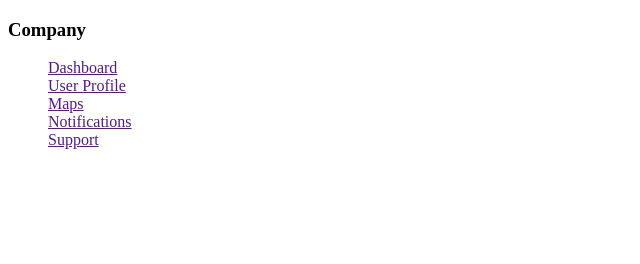
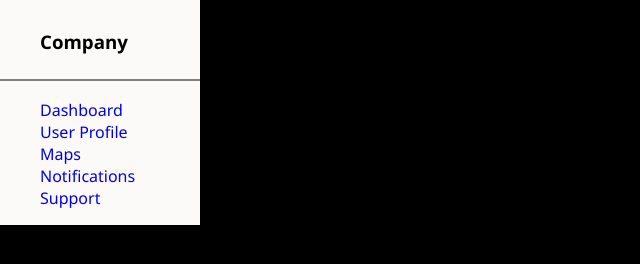
Before and after one commit to Zhenyalu/Exam_HTML_CSS_Zhenya_Luchko, a plain HTML site: page index.html in a window 1280 px wide. Shown: the whole page, without its empty margins (0-640 px from the left). Drawn offline with nearby package versions, Linux system fonts and the light colour scheme; files that its build step writes are made by us from their sources.

Commit message:
Sent font Segoe UI

```diff
--- a/index.html
+++ b/index.html
@@ -5,17 +5,17 @@
   <meta http-equiv="X-UA-Compatible" content="IE=edge">
   <meta name="viewport" content="width=device-width, initial-scale=1.0">
   <title>Document</title>
-  <link rel="stylesheet" href="style.css">
+  <link rel="stylesheet" href="css/style.css">
 </head>
 <body>
   <div class="navbar">
     <h3>Company</h3>
     <ul>
-      <a href=""><li>Dashboard</li></a>
-      <a href=""><li>User Profile</li></a>
-      <a href=""><li>Maps</li></a>
-      <a href=""><li>Notifications</li></a>
-      <a href=""><li>Support</li></a>
+      <a href="#"><li>Dashboard</li></a>
+      <a href="#"><li>User Profile</li></a>
+      <a href="#"><li>Maps</li></a>
+      <a href="#"><li>Notifications</li></a>
+      <a href="#"><li>Support</li></a>
     </ul>
   </div>
 
--- a/scss/_nav.scss
+++ b/scss/_nav.scss
@@ -1,3 +1,24 @@
+body{
+  background-color: #000;
+  margin: 0;
+  padding: 0;
+  font-family: 'Segoe UI';
+}
 a{
+  text-decoration: none;
+}
+li{
   list-style-type: none;
 }
+.navbar{
+  position: fixed;
+  width: 200px;
+  background-color: rgb(252, 249, 249);
+}
+h3{
+  padding-left: 40px;
+  padding-top: 10px;
+  padding-bottom: 25px;
+  border-bottom: 2px solid grey;
+}
+/*background-color: rgb(238, 235, 235);*/
```
Also changed, not shown: css/style.css, 1 other file.
